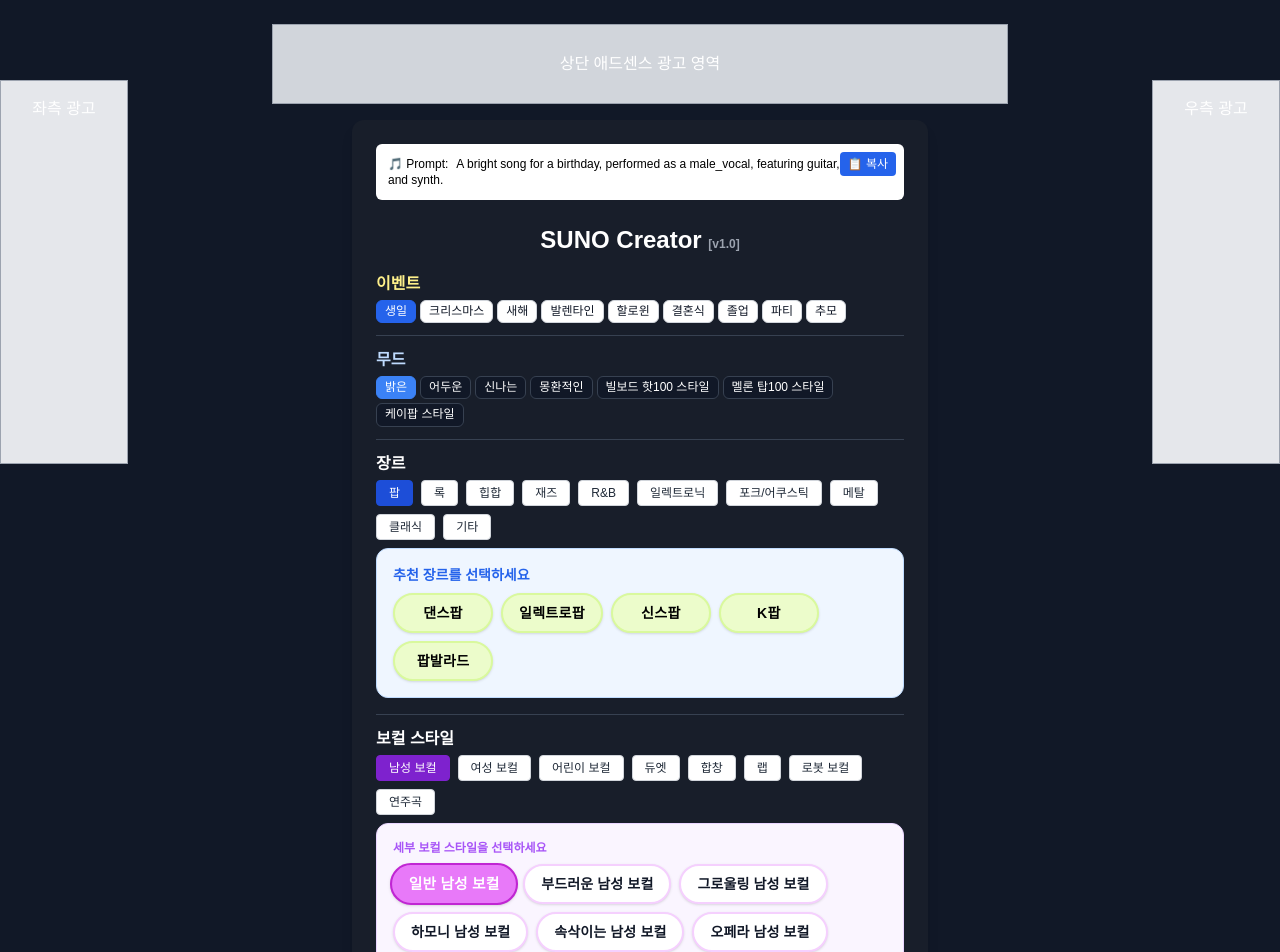
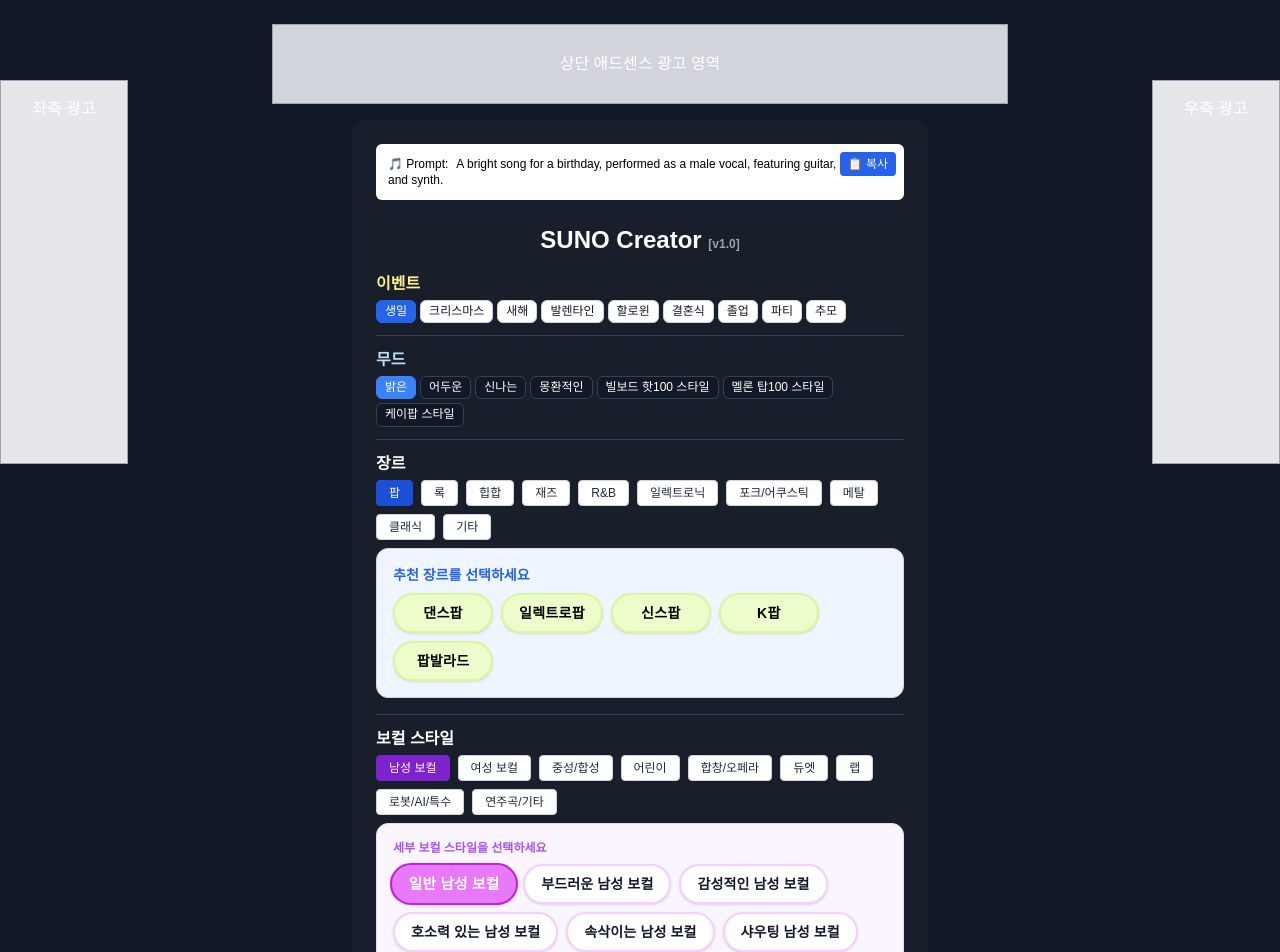
Before and after one commit to teamphoto/suno-creator, a Next.js app: page / in a window 1280 px wide. Shown: the top 952 px of the page. Built offline with nearby package versions, Linux system fonts and the light colour scheme.

Commit message:
feat: 보컬 스타일 2단계 그룹/세부 구조 및 프롬프트 연동 리팩토링 (vocals.json, VocalSelector, PromptBuilder)

```diff
--- a/src/components/PromptBuilder.tsx
+++ b/src/components/PromptBuilder.tsx
@@ -102,11 +102,10 @@
   const [event, setEvent] = useState<string>('birthday');
   const [mood, setMood] = useState<string>('bright');
   const [genre, setGenre] = useState<string>(''); // GenreSelector 연동
-  const [vocal, setVocal] = useState<string>('male_vocal'); // VocalSelector 연동
+  const [vocal, setVocal] = useState<string>('male vocal'); // vocals.json에 맞춰 변경
   const [instruments, setInstruments] = useState<string[]>(['guitar', 'drums', 'synth']);
   const [copiedPrompt, setCopiedPrompt] = useState(false);
 
-  // 단일 선택 토글 함수 예시 (이벤트, 무드 등)
   function toggleSingleSelection(
     current: string,
     value: string,
@@ -116,7 +115,6 @@
     else setter(value);
   }
 
-  // 악기 다중 선택 토글
   function handleInstrumentChange(value: string) {
     setInstruments(prev =>
       prev.includes(value)
@@ -125,10 +123,15 @@
     );
   }
 
-  const copyPrompt = () => {
-    navigator.clipboard.writeText(prompt);
-    setCopiedPrompt(true);
-    setTimeout(() => setCopiedPrompt(false), 1200);
+  const copyPrompt = async () => {
+    try {
+      await navigator.clipboard.writeText(prompt);
+      setCopiedPrompt(true);
+      setTimeout(() => setCopiedPrompt(false), 1200);
+    } catch (e) {
+      console.error('복사 실패:', e);
+      alert('복사 기능이 지원되지 않는 환경입니다. 직접 복사해주세요.');
+    }
   };
 
   const prompt = (() => {
--- a/src/data/vocals.json
+++ b/src/data/vocals.json
@@ -3,76 +3,99 @@
     "group": "남성 보컬",
     "value": "male",
     "styles": [
-        { "label": "일반 남성 보컬", "value": "male_vocal" },
-        { "label": "부드러운 남성 보컬", "value": "soft_male_vocal" },
-        { "label": "그로울링 남성 보컬", "value": "growl_male_vocal" },
-        { "label": "하모니 남성 보컬", "value": "harmony_male_vocal" },
-        { "label": "속삭이는 남성 보컬", "value": "whisper_male_vocal" },
-        { "label": "오페라 남성 보컬", "value": "opera_male_vocal" }
+      { "label": "일반 남성 보컬", "value": "male vocal" },
+      { "label": "부드러운 남성 보컬", "value": "soft male vocal" },
+      { "label": "감성적인 남성 보컬", "value": "emotional male vocal" },
+      { "label": "호소력 있는 남성 보컬", "value": "powerful male vocal" },
+      { "label": "속삭이는 남성 보컬", "value": "whisper male vocal" },
+      { "label": "샤우팅 남성 보컬", "value": "shouting male vocal" }
     ]
   },
   {
     "group": "여성 보컬",
     "value": "female",
     "styles": [
-        { "label": "일반 여성 보컬", "value": "female_vocal" },
-        { "label": "부드러운 여성 보컬", "value": "soft_female_vocal" },
-        { "label": "하모니 여성 보컬", "value": "harmony_female_vocal" },
-        { "label": "속삭이는 여성 보컬", "value": "whisper_female_vocal" },
-        { "label": "오페라 여성 보컬", "value": "opera_female_vocal" }
+      { "label": "일반 여성 보컬", "value": "female vocal" },
+      { "label": "부드러운 여성 보컬", "value": "soft female vocal" },
+      { "label": "감성적인 여성 보컬", "value": "emotional female vocal" },
+      { "label": "호소력 있는 여성 보컬", "value": "powerful female vocal" },
+      { "label": "속삭이는 여성 보컬", "value": "whisper female vocal" },
+      { "label": "샤우팅 여성 보컬", "value": "shouting female vocal" }
     ]
   },
   {
-      "group": "어린이 보컬",
-      "value": "children",
+    "group": "중성/합성",
+    "value": "neutral",
     "styles": [
-        { "label": "일반 어린이 보컬", "value": "children_vocal" },
-        { "label": "합창 어린이 보컬", "value": "children_choir_vocal" }
+      { "label": "중성 보컬", "value": "neutral vocal" },
+      { "label": "합성 보컬", "value": "synthesized vocal" }
+    ]
+  },
+  {
+    "group": "어린이",
+    "value": "child",
+    "styles": [
+      { "label": "어린이 보컬", "value": "child vocal" },
+      { "label": "남아 보컬", "value": "boy vocal" },
+      { "label": "여아 보컬", "value": "girl vocal" },
+      { "label": "어린이 합창", "value": "children choir" }
+    ]
+  },
+  {
+    "group": "합창/오페라",
+    "value": "choir_opera",
+    "styles": [
+      { "label": "합창", "value": "choir" },
+      { "label": "남성 합창", "value": "male choir" },
+      { "label": "여성 합창", "value": "female choir" },
+      { "label": "혼성 합창", "value": "mixed choir" },
+      { "label": "남성 오페라", "value": "male opera" },
+      { "label": "여성 오페라", "value": "female opera" },
+      { "label": "혼성 오페라", "value": "mixed opera" }
     ]
   },
   {
     "group": "듀엣",
     "value": "duet",
     "styles": [
-        { "label": "남성 듀엣", "value": "male_duet_vocal" },
-        { "label": "여성 듀엣", "value": "female_duet_vocal" },
-        { "label": "혼성 듀엣", "value": "mixed_duet_vocal" }
-      ]
-    },
-    {
-      "group": "합창",
-      "value": "choir",
-      "styles": [
-        { "label": "남성 합창", "value": "male_choir_vocal" },
-        { "label": "여성 합창", "value": "female_choir_vocal" },
-        { "label": "혼성 합창", "value": "mixed_choir_vocal" },
-        { "label": "어린이 합창", "value": "children_choir_vocal" }
+      { "label": "남녀 듀엣", "value": "male female duet" },
+      { "label": "여성 듀엣", "value": "female duet" },
+      { "label": "남성 듀엣", "value": "male duet" }
     ]
   },
   {
     "group": "랩",
     "value": "rap",
     "styles": [
-        { "label": "일반 랩", "value": "rap_vocal" },
-        { "label": "멜로딕 랩", "value": "melodic_rap_vocal" },
-        { "label": "트랩 랩", "value": "trap_rap_vocal" }
+      { "label": "랩", "value": "rap vocal" },
+      { "label": "여성 랩", "value": "female rap" },
+      { "label": "남성 랩", "value": "male rap" },
+      { "label": "속사포 랩", "value": "fast rap" },
+      { "label": "느린 랩", "value": "slow rap" },
+      { "label": "감성 랩", "value": "emotional rap" },
+      { "label": "트랩 랩", "value": "trap rap" },
+      { "label": "락 랩", "value": "rock rap" }
     ]
   },
   {
-      "group": "로봇 보컬",
-      "value": "robotic",
+    "group": "로봇/AI/특수",
+    "value": "robot_ai",
     "styles": [
-        { "label": "로봇 보컬(일반)", "value": "robotic_vocal" },
-        { "label": "오토튠 보컬", "value": "autotune_vocal" },
-        { "label": "보코더 보컬", "value": "vocoder_vocal" },
-        { "label": "전자음 보컬", "value": "electronic_vocal" }
+      { "label": "로봇 보컬", "value": "robot vocal" },
+      { "label": "보코더", "value": "vocoder vocal" },
+      { "label": "AI 보컬", "value": "AI vocal" },
+      { "label": "스피치 보컬", "value": "speech vocal" },
+      { "label": "오토튠 보컬", "value": "autotune vocal" },
+      { "label": "토크박스", "value": "talkbox vocal" }
     ]
   },
   {
-      "group": "연주곡",
-      "value": "instrumental",
+    "group": "연주곡/기타",
+    "value": "etc",
     "styles": [
-        { "label": "보컬 없음(인스트루멘탈)", "value": "instrumental" }
+      { "label": "연주곡(보컬 없음)", "value": "instrumental" },
+      { "label": "재즈 스캣", "value": "jazz scatting" },
+      { "label": "나레이션", "value": "narration" }
     ]
   }
 ]
```
Lines whose indentation alone changed are shown as unchanged.
